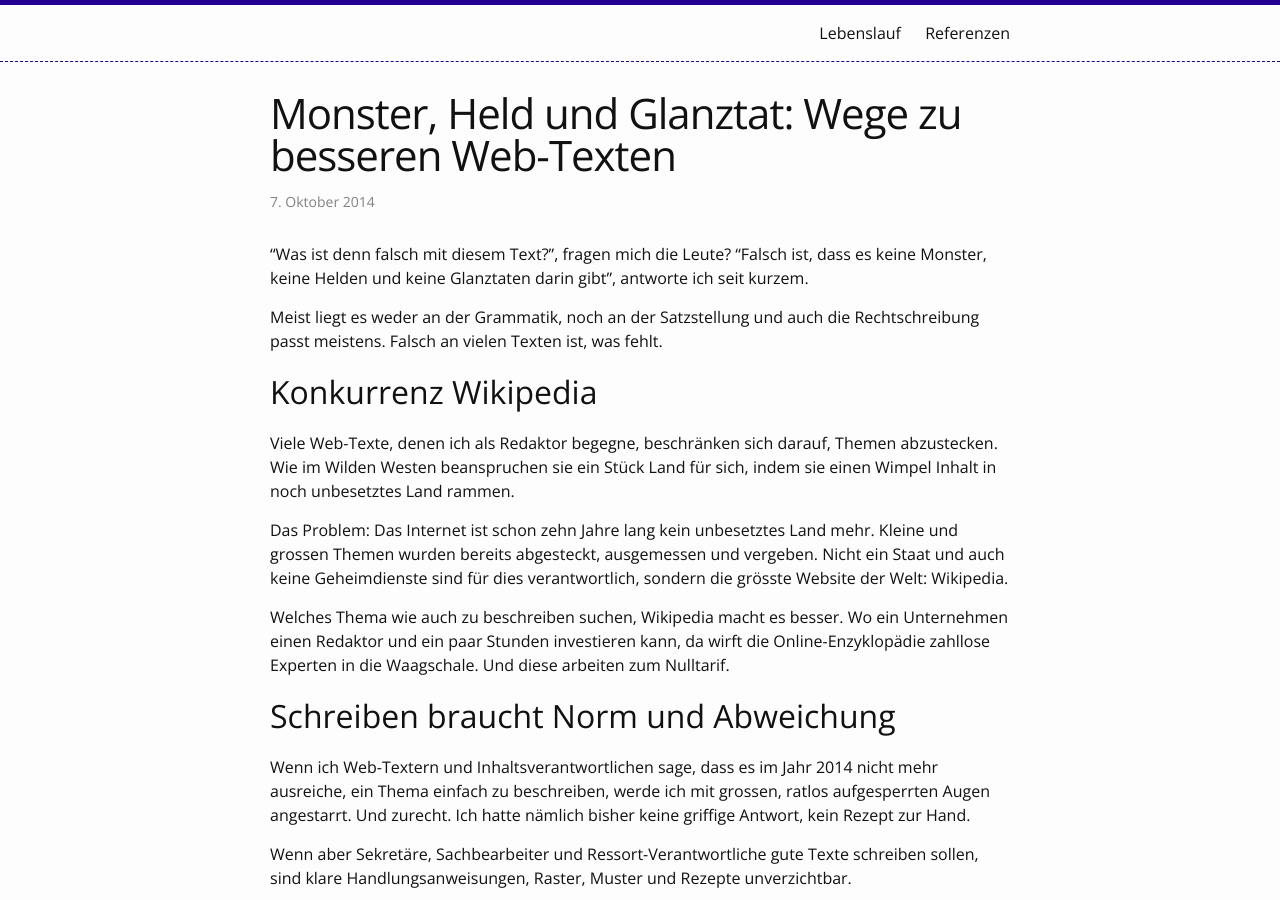
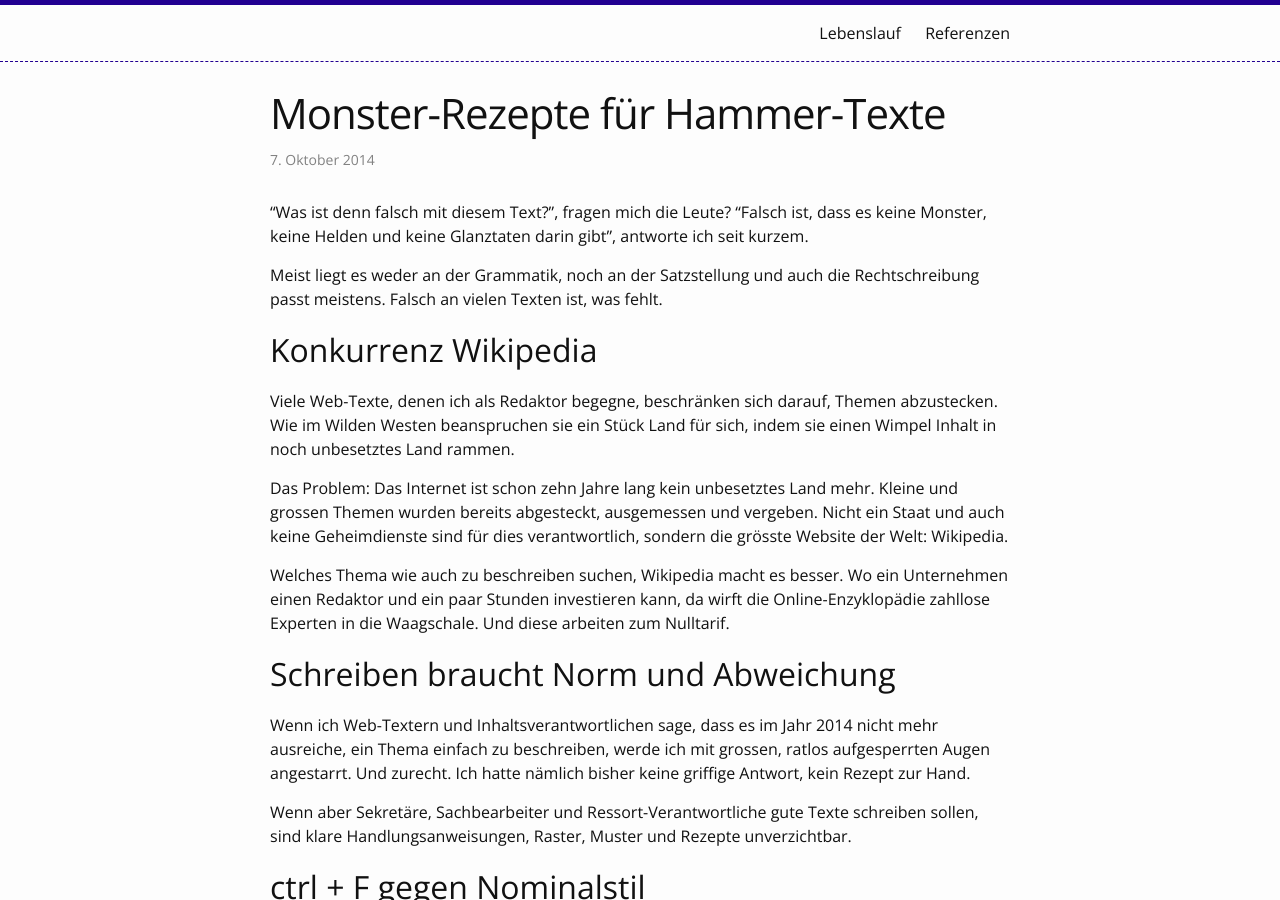
Before and after one commit to tschannes/tschannes.github.com, a Jekyll site: the page built from _posts/2014-10-10-Monster-Held-Glanztat.markdown, in a window 1280 px wide and 900 px high. Built offline with Jekyll 4.4.1, drawn with Linux system fonts in a browser that asks for light colours; comment, search, counter and statistics services are not loaded.

Commit message:
titel adaptiert

```diff
--- a/_posts/2014-10-10-Monster-Held-Glanztat.markdown
+++ b/_posts/2014-10-10-Monster-Held-Glanztat.markdown
@@ -1,8 +1,8 @@
 ---
 layout: post
-title:  "Monster, Held und Glanztat: Wege zu besseren Web-Texten"
+title:  "Monster-Rezepte für Hammer-Texte"
 date:   2014-10-07
-excerpt: "Die These: Web-Texte werden besser, wenn man Schreibende mit den Schwächen, Fehler-Mustern und der Phrasenhaftigkeit ihrer Texte konfrontiert und sie auffordert  erst einmal im Dialekt zu erzählen."
+excerpt: "Die These: Web-Texte werden besser, wenn man Schreibende mit den Schwächen, Fehler-Mustern und der Phrasenhaftigkeit ihrer Texte konfrontiert, sie auffordert  erst einmal im Dialekt zu erzählen und ihren Monstern zu begegnen."
 comments: true
 ---
 
```
